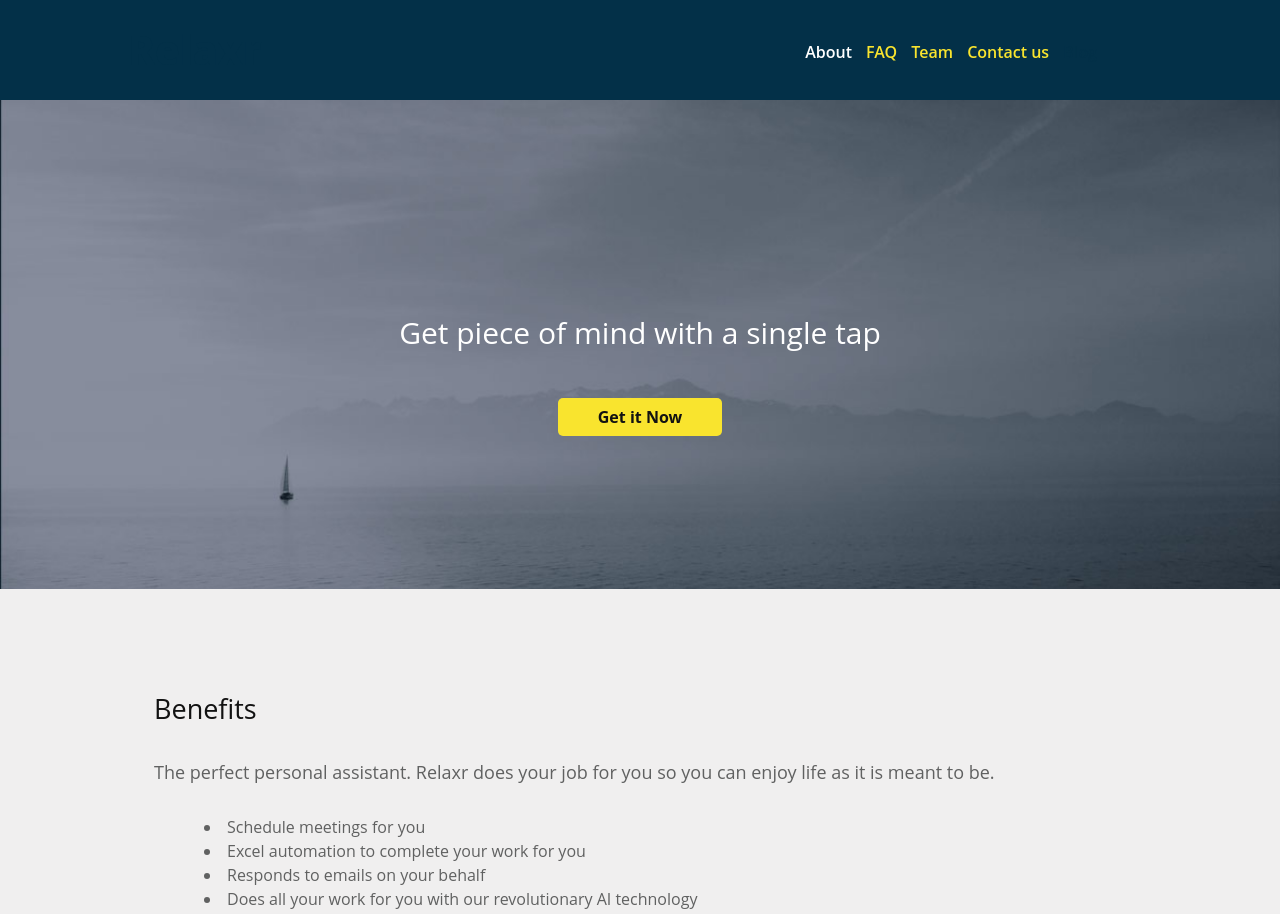
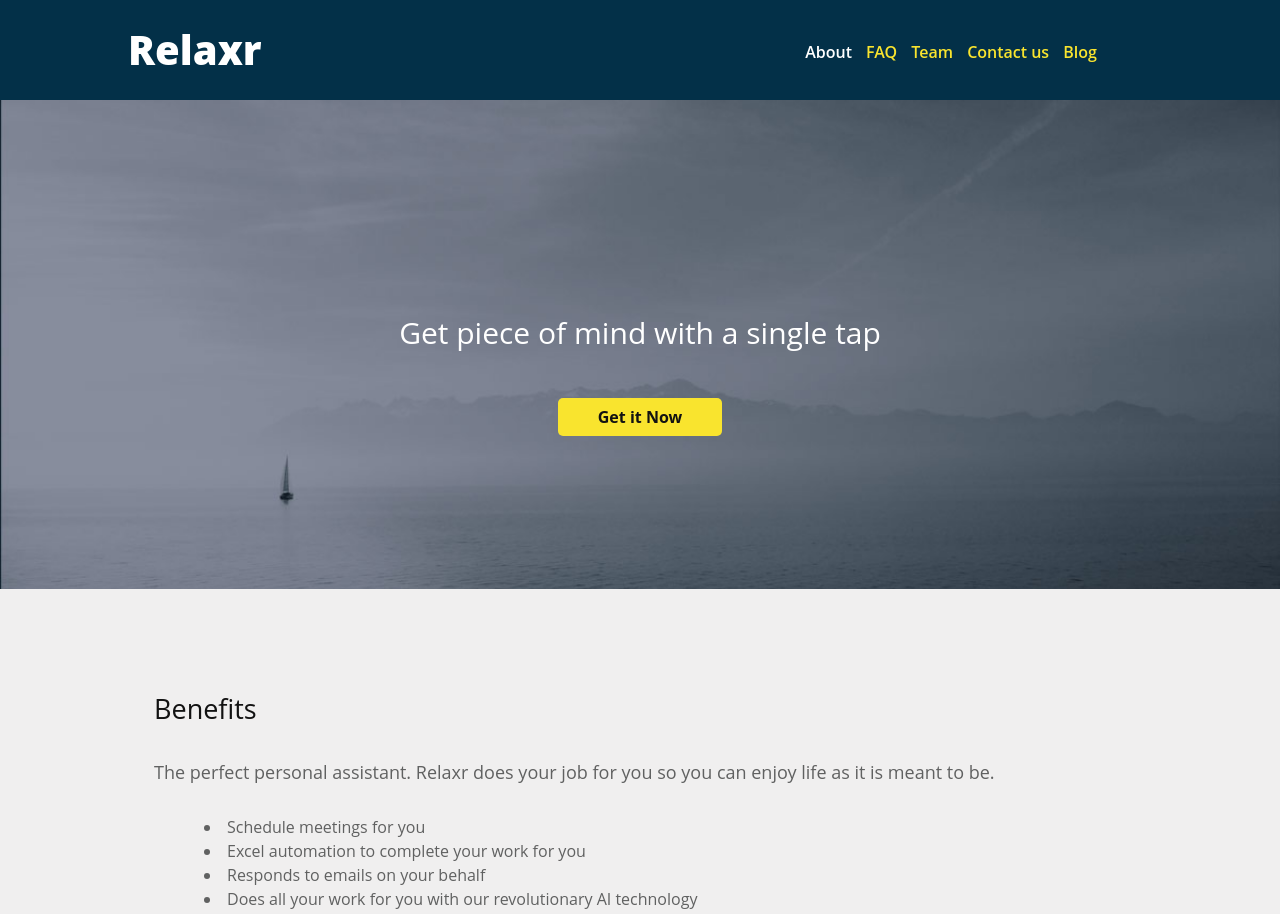
Before and after one commit to SharanMankoo/ga_wk2_RelxrLP_hw, a plain HTML site: page index.html in a window 1280 px wide. Shown: the top 914 px of the page. Drawn offline with nearby package versions, Linux system fonts and the light colour scheme; a web font is replaced by a local one.

Commit message:
Logo and link update
Updated a tiny error

```diff
--- a/css/style.css
+++ b/css/style.css
@@ -55,6 +55,7 @@ body {
 
 header {
 	background-color: #033048;
+	color: #fff;
 	width: 100%;
 	padding: 20px 0;
 }
@@ -65,12 +66,13 @@ nav {
 
 }
 
-
 .nav-links {
 	text-decoration: none;
 	color: #f9e42e;
 	font-weight: 600;
 }
+
+
 
 nav li {
 	display: inline-block;
@@ -313,7 +315,6 @@ h6 {
 
 a:link {
     text-decoration: none;
-    color: #033048;
 }
 
 a.nav-links:hover  {
```
